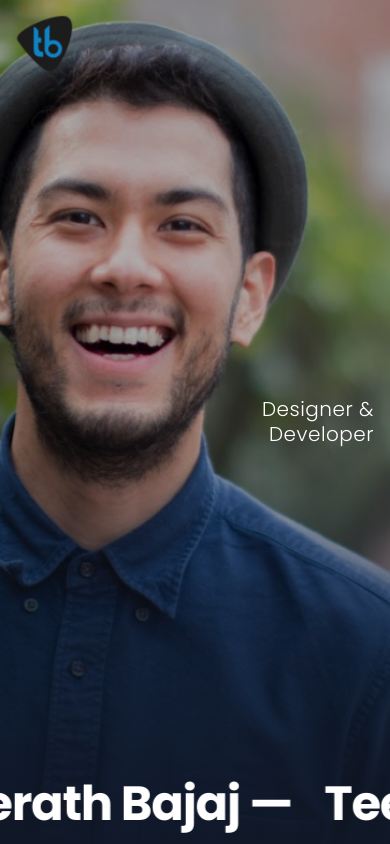
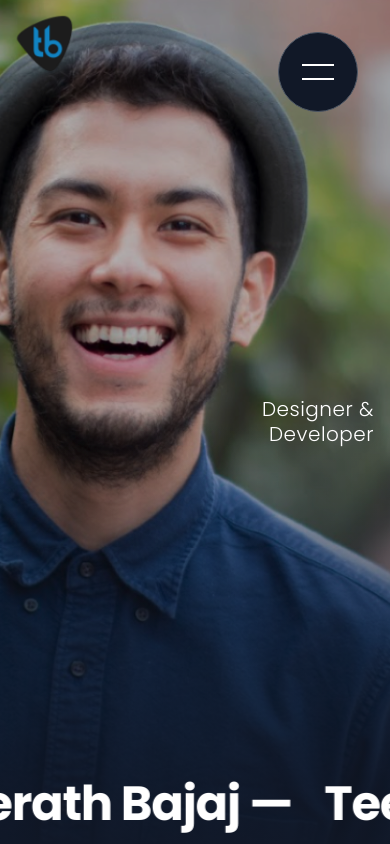
Before and after one commit to teerath24/teerath24.github.io, a React (Vite) app: page / in a window 390 px wide. Shown: the top 844 px of the page. Built offline with nearby package versions, Linux system fonts and the light colour scheme.

Commit message:
fix hamburger menu visibility on mobile

```diff
--- a/src/components/Header.jsx
+++ b/src/components/Header.jsx
@@ -123,10 +123,8 @@ const HamburgerButton = ({ isScrolled, isMenuOpen, onClick }) => {
       onMouseMove={handleMouseMove}
       onMouseEnter={handleMouseEnter}
       onMouseLeave={handleMouseLeave}
-      className={`fixed top-8 right-8 z-[60] w-20 h-20 rounded-full bg-gray-900 border border-gray-600 flex items-center justify-center transition-all duration-300 hover:scale-105 overflow-hidden focus:outline-none focus:ring-0 focus-visible:ring-0  ${
-        isScrolled
-          ? "opacity-100 pointer-events-auto"
-          : "opacity-0 pointer-events-none"
+      className={`fixed top-8 right-8 z-[60] w-20 h-20 rounded-full bg-gray-900 border border-gray-600 flex items-center justify-center transition-all duration-300 hover:scale-105 overflow-hidden focus:outline-none focus:ring-0 focus-visible:ring-0 opacity-100 pointer-events-auto ${
+        isScrolled ? "" : "md:opacity-0 md:pointer-events-none"
       }`}
       style={{
         transform: `translate(${xy.x}px, ${xy.y}px)`,
```
Also changed, not shown: 1 other file (tests, documents, lock files or other folders).
